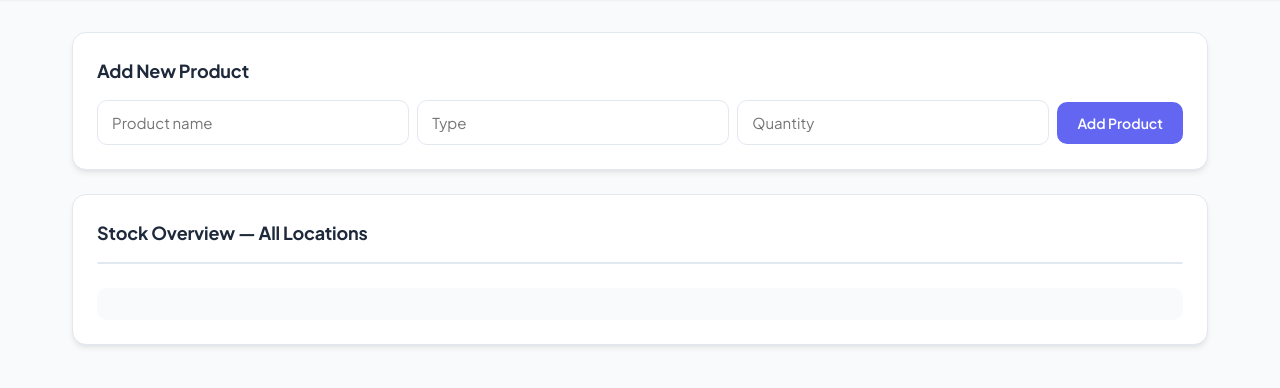
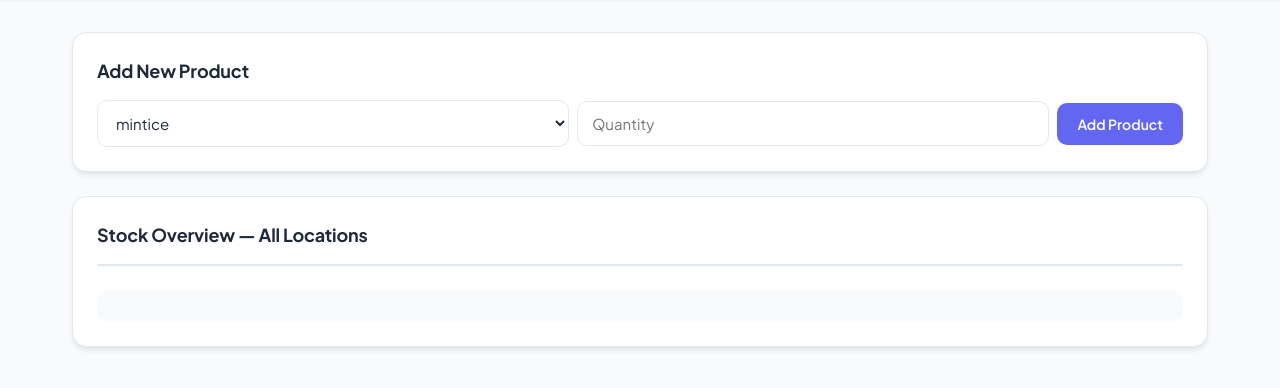
Before and after one commit to davidbirenzi/max, a Flask app: template templates/dashboard.html in a window 1280 px wide. Shown: the part 76-464 px from the top of the page. Run offline with Flask 3, Linux system fonts and the light colour scheme; the template is opened without the code that fills it, so the values that code supplies are empty.

Commit message:
added products dropdown

```diff
--- a/app.py
+++ b/app.py
@@ -8,11 +8,21 @@ app = Flask(__name__)
 app.secret_key = 'your-secret-key-change-in-production'
 
 DB_PATH = os.path.join(os.path.dirname(os.path.abspath(__file__)), 'stock.db')
+ALLOWED_PRODUCTS = {
+    'mintice',
+    'blue berry ice',
+    'strawberry watermelon',
+    'grape ice',
+}
 
 def get_db():
     conn = sqlite3.connect(DB_PATH)
     conn.row_factory = sqlite3.Row
     return conn
+
+
+def normalize_product_name(name):
+    return (name or '').strip().lower()
 
 def init_db():
     conn = get_db()
@@ -34,6 +44,8 @@ def init_db():
     )''')
     conn.execute('''CREATE TABLE IF NOT EXISTS requests (
         id INTEGER PRIMARY KEY AUTOINCREMENT,
+        request_type TEXT DEFAULT 'stock_add',
+        product_id INTEGER,
         product_name TEXT NOT NULL,
         product_type TEXT NOT NULL,
         quantity INTEGER NOT NULL,
@@ -43,6 +55,11 @@ def init_db():
         status TEXT DEFAULT 'pending',
         created_at TIMESTAMP DEFAULT CURRENT_TIMESTAMP
     )''')
+    request_columns = {row['name'] for row in conn.execute("PRAGMA table_info(requests)").fetchall()}
+    if 'request_type' not in request_columns:
+        conn.execute("ALTER TABLE requests ADD COLUMN request_type TEXT DEFAULT 'stock_add'")
+    if 'product_id' not in request_columns:
+        conn.execute("ALTER TABLE requests ADD COLUMN product_id INTEGER")
     conn.execute('''CREATE TABLE IF NOT EXISTS sales (
         id INTEGER PRIMARY KEY AUTOINCREMENT,
         product_id INTEGER NOT NULL,
@@ -132,10 +149,21 @@ def get_products():
 @app.route('/api/products', methods=['POST'])
 @login_required
 def add_product():
+    if not session['is_admin']:
+        return jsonify({'success': False, 'message': 'Only admins can add products'}), 403
     data = request.json
+    name = normalize_product_name(data.get('name'))
+    try:
+        quantity = int(data['quantity'])
+    except (TypeError, ValueError, KeyError):
+        return jsonify({'success': False, 'message': 'Invalid quantity'}), 400
+    if name not in ALLOWED_PRODUCTS:
+        return jsonify({'success': False, 'message': 'Invalid product'}), 400
+    if quantity < 0:
+        return jsonify({'success': False, 'message': 'Invalid quantity'}), 400
     conn = get_db()
     conn.execute('INSERT INTO products (name, type, quantity, workplace, user_id) VALUES (?, ?, ?, ?, ?)',
-                (data['name'], data['type'], data['quantity'], session['workplace'], session['user_id']))
+                (name, '', quantity, session['workplace'], session['user_id']))
     conn.commit()
     conn.close()
     return jsonify({'success': True})
@@ -147,11 +175,20 @@ def add_product_for_user():
         return jsonify({'success': False}), 403
 
     data = request.json
+    name = normalize_product_name(data.get('name'))
+    try:
+        quantity = int(data['quantity'])
+    except (TypeError, ValueError, KeyError):
+        return jsonify({'success': False, 'message': 'Invalid quantity'}), 400
+    if name not in ALLOWED_PRODUCTS:
+        return jsonify({'success': False, 'message': 'Invalid product'}), 400
+    if quantity < 0:
+        return jsonify({'success': False, 'message': 'Invalid quantity'}), 400
     conn = get_db()
     user = conn.execute('SELECT workplace FROM users WHERE id = ?', (data['user_id'],)).fetchone()
     if user:
         conn.execute('INSERT INTO products (name, type, quantity, workplace, user_id) VALUES (?, ?, ?, ?, ?)',
-                    (data['name'], data['type'], data['quantity'], user['workplace'], data['user_id']))
+                    (name, '', quantity, user['workplace'], data['user_id']))
         conn.commit()
     conn.close()
     return jsonify({'success': True})
@@ -185,11 +222,22 @@ def purchase_product(id):
         conn.close()
         return jsonify({'success': False, 'message': 'Insufficient stock'}), 400
 
-    conn.execute('UPDATE products SET quantity = quantity - ?, updated_at = CURRENT_TIMESTAMP WHERE id = ?', (qty, id))
-    conn.execute('INSERT INTO sales (product_id, seller_id, quantity) VALUES (?, ?, ?)', (id, product['user_id'], qty))
+    if session['is_admin']:
+        conn.execute('UPDATE products SET quantity = quantity - ?, updated_at = CURRENT_TIMESTAMP WHERE id = ?', (qty, id))
+        conn.execute('INSERT INTO sales (product_id, seller_id, quantity) VALUES (?, ?, ?)', (id, product['user_id'], qty))
+    else:
+        product_info = conn.execute('SELECT name, type, workplace FROM products WHERE id = ?', (id,)).fetchone()
+        conn.execute(
+            '''INSERT INTO requests
+               (request_type, product_id, product_name, product_type, quantity, seller_id, seller_name, workplace)
+               VALUES (?, ?, ?, ?, ?, ?, ?, ?)''',
+            ('sale', id, product_info['name'], product_info['type'], qty, session['user_id'], session['username'], product_info['workplace'])
+        )
     conn.commit()
     conn.close()
-    return jsonify({'success': True})
+    if session['is_admin']:
+        return jsonify({'success': True, 'mode': 'completed'})
+    return jsonify({'success': True, 'mode': 'requested', 'message': 'Sale request sent for approval'})
 
 
 @app.route('/api/products/batch-purchase', methods=['POST'])
@@ -225,23 +273,37 @@ def batch_purchase():
             return jsonify({'success': False, 'message': 'Insufficient stock on one or more products'}), 400
         updates.append((qty, pid, product['user_id']))
 
-    for qty, pid, seller_id in updates:
-        conn.execute(
-            'UPDATE products SET quantity = quantity - ?, updated_at = CURRENT_TIMESTAMP WHERE id = ?',
-            (qty, pid),
-        )
-        conn.execute(
-            'INSERT INTO sales (product_id, seller_id, quantity) VALUES (?, ?, ?)',
-            (pid, seller_id, qty),
-        )
+    if session['is_admin']:
+        for qty, pid, seller_id in updates:
+            conn.execute(
+                'UPDATE products SET quantity = quantity - ?, updated_at = CURRENT_TIMESTAMP WHERE id = ?',
+                (qty, pid),
+            )
+            conn.execute(
+                'INSERT INTO sales (product_id, seller_id, quantity) VALUES (?, ?, ?)',
+                (pid, seller_id, qty),
+            )
+    else:
+        for qty, pid, seller_id in updates:
+            product_info = conn.execute('SELECT name, type, workplace FROM products WHERE id = ?', (pid,)).fetchone()
+            conn.execute(
+                '''INSERT INTO requests
+                   (request_type, product_id, product_name, product_type, quantity, seller_id, seller_name, workplace)
+                   VALUES (?, ?, ?, ?, ?, ?, ?, ?)''',
+                ('sale', pid, product_info['name'], product_info['type'], qty, seller_id, session['username'], product_info['workplace'])
+            )
     conn.commit()
     conn.close()
-    return jsonify({'success': True})
+    if session['is_admin']:
+        return jsonify({'success': True, 'mode': 'completed'})
+    return jsonify({'success': True, 'mode': 'requested', 'message': 'Sale requests sent for approval'})
 
 
 @app.route('/api/products/<int:id>/quantity', methods=['PATCH'])
 @login_required
 def set_product_quantity(id):
+    if not session['is_admin']:
+        return jsonify({'success': False, 'message': 'Only admins can change stock quantities'}), 403
     data = request.json or {}
     try:
         new_qty = int(data['quantity'])
@@ -292,9 +354,22 @@ def get_requests():
 @login_required
 def create_request():
     data = request.json
+    name = normalize_product_name(data.get('name'))
+    try:
+        quantity = int(data['quantity'])
+    except (TypeError, ValueError, KeyError):
+        return jsonify({'success': False, 'message': 'Invalid quantity'}), 400
+    if name not in ALLOWED_PRODUCTS:
+        return jsonify({'success': False, 'message': 'Invalid product'}), 400
+    if quantity < 0:
+        return jsonify({'success': False, 'message': 'Invalid quantity'}), 400
     conn = get_db()
-    conn.execute('INSERT INTO requests (product_name, product_type, quantity, seller_id, seller_name, workplace) VALUES (?, ?, ?, ?, ?, ?)',
-                (data['name'], data['type'], data['quantity'], session['user_id'], session['username'], session['workplace']))
+    conn.execute(
+        '''INSERT INTO requests
+           (request_type, product_id, product_name, product_type, quantity, seller_id, seller_name, workplace)
+           VALUES (?, ?, ?, ?, ?, ?, ?, ?)''',
+        ('stock_add', None, name, '', quantity, session['user_id'], session['username'], session['workplace'])
+    )
     conn.commit()
     conn.close()
     return jsonify({'success': True})
@@ -308,8 +383,25 @@ def approve_request(id):
     conn = get_db()
     req = conn.execute('SELECT * FROM requests WHERE id = ?', (id,)).fetchone()
     if req:
-        conn.execute('INSERT INTO products (name, type, quantity, workplace, user_id) VALUES (?, ?, ?, ?, ?)',
-                    (req['product_name'], req['product_type'], req['quantity'], req['workplace'], req['seller_id']))
+        if req['request_type'] == 'sale':
+            product = conn.execute('SELECT id, quantity, user_id FROM products WHERE id = ?', (req['product_id'],)).fetchone()
+            if not product or product['user_id'] != req['seller_id']:
+                conn.close()
+                return jsonify({'success': False, 'message': 'Product no longer exists for this seller'}), 400
+            if product['quantity'] < req['quantity']:
+                conn.close()
+                return jsonify({'success': False, 'message': 'Insufficient stock to approve this sale'}), 400
+            conn.execute(
+                'UPDATE products SET quantity = quantity - ?, updated_at = CURRENT_TIMESTAMP WHERE id = ?',
+                (req['quantity'], req['product_id'])
+            )
+            conn.execute(
+                'INSERT INTO sales (product_id, seller_id, quantity) VALUES (?, ?, ?)',
+                (req['product_id'], req['seller_id'], req['quantity'])
+            )
+        else:
+            conn.execute('INSERT INTO products (name, type, quantity, workplace, user_id) VALUES (?, ?, ?, ?, ?)',
+                        (req['product_name'], req['product_type'], req['quantity'], req['workplace'], req['seller_id']))
         conn.execute('UPDATE requests SET status = "approved" WHERE id = ?', (id,))
         conn.commit()
     conn.close()
--- a/static/style.css
+++ b/static/style.css
@@ -404,7 +404,8 @@ body {
     align-items: center;
 }
 
-.form-row input {
+.form-row input,
+.form-row select {
     flex: 1;
     min-width: 120px;
     padding: 12px 14px;
@@ -417,7 +418,8 @@ body {
     transition: border-color var(--transition-fast), box-shadow var(--transition-fast);
 }
 
-.form-row input:focus {
+.form-row input:focus,
+.form-row select:focus {
     outline: none;
     border-color: var(--color-primary);
     box-shadow: 0 0 0 3px var(--color-primary-soft);
@@ -687,5 +689,5 @@ tbody tr:last-child td {
     .navbar { padding: var(--space-md) var(--space-lg); }
     .container { padding: var(--space-md); }
     .form-row { flex-direction: column; align-items: stretch; }
-    .form-row input { min-width: 0; }
+    .form-row input, .form-row select { min-width: 0; }
 }
--- a/templates/dashboard.html
+++ b/templates/dashboard.html
@@ -43,8 +43,12 @@
         <section class="card" id="add-section">
             <h2 id="section-title">Add New Product</h2>
             <div class="form-row">
-                <input type="text" id="product-name" placeholder="Product name">
-                <input type="text" id="product-type" placeholder="Type">
+                <select id="product-name">
+                    <option value="mintice">mintice</option>
+                    <option value="blue berry ice">blue berry ice</option>
+                    <option value="strawberry watermelon">strawberry watermelon</option>
+                    <option value="grape ice">grape ice</option>
+                </select>
                 <input type="number" id="product-quantity" placeholder="Quantity" min="0">
                 <button type="button" class="btn btn-primary" onclick="addProduct()" id="add-btn">Add Product</button>
                 <button type="button" class="btn btn-warning" onclick="requestProduct()" id="request-btn" style="display:none;">Request from Manager</button>
@@ -75,8 +79,12 @@
         <section class="card" id="add-product-for-user" style="display:none;">
             <h2 id="add-product-title">Add Product for User</h2>
             <div class="form-row">
-                <input type="text" id="user-product-name" placeholder="Product name">
-                <input type="text" id="user-product-type" placeholder="Type">
+                <select id="user-product-name">
+                    <option value="mintice">mintice</option>
+                    <option value="blue berry ice">blue berry ice</option>
+                    <option value="strawberry watermelon">strawberry watermelon</option>
+                    <option value="grape ice">grape ice</option>
+                </select>
                 <input type="number" id="user-product-quantity" placeholder="Quantity" min="0">
                 <button type="button" class="btn btn-success" onclick="addProductForUser()">Add Product</button>
                 <button type="button" class="btn btn-danger" onclick="closeAddProductForUser()">Cancel</button>
@@ -102,9 +110,10 @@
             document.getElementById('user-info').textContent = user.username + (user.workplace ? ' · ' + user.workplace : '');
             if (userRole === 'seller') {
                 document.getElementById('navbar-title').textContent = user.username;
-                document.getElementById('section-title').textContent = 'Manage Products';
+                document.getElementById('add-section').style.display = 'block';
+                document.getElementById('section-title').textContent = 'Request Product';
+                document.getElementById('add-btn').style.display = 'none';
                 document.getElementById('request-btn').style.display = 'inline-block';
-                document.getElementById('add-btn').style.display = 'none';
                 document.getElementById('stock-title').textContent = 'My Products';
             } else {
                 document.getElementById('add-section').style.display = 'none';
@@ -181,13 +190,17 @@
         function productActionsHtml(p) {
             const sellDisabled = p.quantity < 1 ? 'disabled' : '';
             const maxQ = Math.max(p.quantity, 0);
+            const sellLabel = userRole === 'seller' ? 'Request Sale' : 'Sell';
+            const stockButtons = userRole === 'manager'
+                ? `<button type="button" class="btn btn-ghost btn-sm" onclick="adjustStockDelta(${p.id}, -1)" title="Stock −1">−1</button>
+                    <button type="button" class="btn btn-ghost btn-sm" onclick="adjustStockDelta(${p.id}, 1)" title="Stock +1">+1</button>`
+                : '';
             return `
                 <div class="actions-cell">
                     <label class="batch-sell-label"><input type="checkbox" id="sel-${p.id}" title="Include this line in batch sale"> <span>Include</span></label>
                     <input type="number" id="qty-${p.id}" min="0" max="${maxQ}" value="${maxQ > 0 ? 1 : 0}" class="purchase-input" title="Units to sell (single or batch)" inputmode="numeric">
-                    <button type="button" class="btn btn-success btn-sm" onclick="purchase(${p.id})" ${sellDisabled}>Sell</button>
-                    <button type="button" class="btn btn-ghost btn-sm" onclick="adjustStockDelta(${p.id}, -1)" title="Stock −1">−1</button>
-                    <button type="button" class="btn btn-ghost btn-sm" onclick="adjustStockDelta(${p.id}, 1)" title="Stock +1">+1</button>
+                    <button type="button" class="btn btn-success btn-sm" onclick="purchase(${p.id})" ${sellDisabled}>${sellLabel}</button>
+                    ${stockButtons}
                 </div>`;
         }
 
@@ -202,9 +215,9 @@
 
             let html = '<table class="stock-table"><thead><tr>';
             if (userRole === 'manager') {
-                html += '<th>Owner</th><th>Location</th><th>Product</th><th>Type</th><th>Quantity</th><th class="col-delete">Delete</th><th>Sell / stock</th>';
+                html += '<th>Owner</th><th>Location</th><th>Product</th><th>Quantity</th><th class="col-delete">Delete</th><th>Sell / stock</th>';
             } else {
-                html += '<th>Product</th><th>Type</th><th>Quantity</th><th>Sell / stock</th>';
+                html += '<th>Product</th><th>Quantity</th><th>Sell / stock</th>';
             }
             html += '</tr></thead><tbody>';
 
@@ -219,7 +232,6 @@
                     : '';
                 html += `
                     <td>${p.name}</td>
-                    <td>${p.type}</td>
                     <td><span class="quantity-badge ${p.quantity < 10 ? 'low-stock' : ''}">${p.quantity}</span></td>
                     ${deleteCell}
                     <td class="td-actions">${showActions ? productActionsHtml(p) : '—'}</td>
@@ -236,45 +248,41 @@
 
         async function addProduct() {
             const name = document.getElementById('product-name').value;
-            const type = document.getElementById('product-type').value;
             const quantity = parseInt(document.getElementById('product-quantity').value);
 
-            if (!name || !type || !quantity) {
-                alert('Please fill all fields');
+            if (!name || Number.isNaN(quantity)) {
+                alert('Please select a product and enter quantity');
                 return;
             }
 
             await fetch('/api/products', {
                 method: 'POST',
                 headers: {'Content-Type': 'application/json'},
-                body: JSON.stringify({name, type, quantity})
+                body: JSON.stringify({name, quantity})
             });
 
-            document.getElementById('product-name').value = '';
-            document.getElementById('product-type').value = '';
+            document.getElementById('product-name').selectedIndex = 0;
             document.getElementById('product-quantity').value = '';
             loadProducts();
         }
 
         async function requestProduct() {
             const name = document.getElementById('product-name').value;
-            const type = document.getElementById('product-type').value;
             const quantity = parseInt(document.getElementById('product-quantity').value);
 
-            if (!name || !type || !quantity) {
-                alert('Please fill all fields');
+            if (!name || Number.isNaN(quantity)) {
+                alert('Please select a product and enter quantity');
                 return;
             }
 
             await fetch('/api/requests', {
                 method: 'POST',
                 headers: {'Content-Type': 'application/json'},
-                body: JSON.stringify({name, type, quantity})
+                body: JSON.stringify({name, quantity})
             });
 
             alert('Request sent to manager');
-            document.getElementById('product-name').value = '';
-            document.getElementById('product-type').value = '';
+            document.getElementById('product-name').selectedIndex = 0;
             document.getElementById('product-quantity').value = '';
         }
 
@@ -292,6 +300,10 @@
             });
 
             if (res.ok) {
+                const data = await res.json().catch(() => ({}));
+                if (data.mode === 'requested') {
+                    alert(data.message || 'Sale request sent for approval');
+                }
                 loadProducts();
             } else {
                 const data = await res.json().catch(() => ({}));
@@ -336,6 +348,10 @@
                 body: JSON.stringify({items})
             });
             if (res.ok) {
+                const data = await res.json().catch(() => ({}));
+                if (data.mode === 'requested') {
+                    alert(data.message || 'Sale requests sent for approval');
+                }
                 prods.forEach(p => {
                     const cb = document.getElementById(`sel-${p.id}`);
                     if (cb) cb.checked = false;
@@ -378,14 +394,15 @@
                 return;
             }
 
-            let html = '<div class="table-wrap"><table><thead><tr><th>Seller</th><th>Product</th><th>Type</th><th>Quantity</th><th>Location</th><th>Actions</th></tr></thead><tbody>';
+            let html = '<div class="table-wrap"><table><thead><tr><th>Seller</th><th>Request</th><th>Product</th><th>Quantity</th><th>Location</th><th>Actions</th></tr></thead><tbody>';
 
             requests.forEach(r => {
                 if (r.status === 'pending') {
+                    const requestLabel = r.request_type === 'sale' ? 'Sale approval' : 'Stock request';
                     html += `<tr>
                         <td>${r.seller_name}</td>
+                        <td><span class="badge ${r.request_type === 'sale' ? 'badge-warning' : 'badge-primary'}">${requestLabel}</span></td>
                         <td>${r.product_name}</td>
-                        <td>${r.product_type}</td>
                         <td>${r.quantity}</td>
                         <td><span class="location-badge">${r.workplace}</span></td>
                         <td>
@@ -445,8 +462,7 @@
             selectedUserForProduct = userId;
             document.getElementById('add-product-title').textContent = `Add Product for ${username}`;
             document.getElementById('add-product-for-user').style.display = 'block';
-            document.getElementById('user-product-name').value = '';
-            document.getElementById('user-product-type').value = '';
+            document.getElementById('user-product-name').selectedIndex = 0;
             document.getElementById('user-product-quantity').value = '';
         }
 
@@ -457,18 +473,17 @@
 
         async function addProductForUser() {
             const name = document.getElementById('user-product-name').value;
-            const type = document.getElementById('user-product-type').value;
             const quantity = parseInt(document.getElementById('user-product-quantity').value);
 
-            if (!name || !type || !quantity) {
-                alert('Please fill all fields');
+            if (!name || Number.isNaN(quantity)) {
+                alert('Please select a product and enter quantity');
                 return;
             }
 
             await fetch('/api/products/add-for-user', {
                 method: 'POST',
                 headers: {'Content-Type': 'application/json'},
-                body: JSON.stringify({user_id: selectedUserForProduct, name, type, quantity})
+                body: JSON.stringify({user_id: selectedUserForProduct, name, quantity})
             });
 
             closeAddProductForUser();
```
